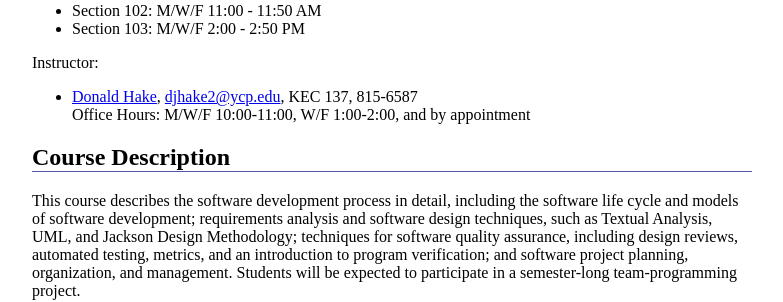
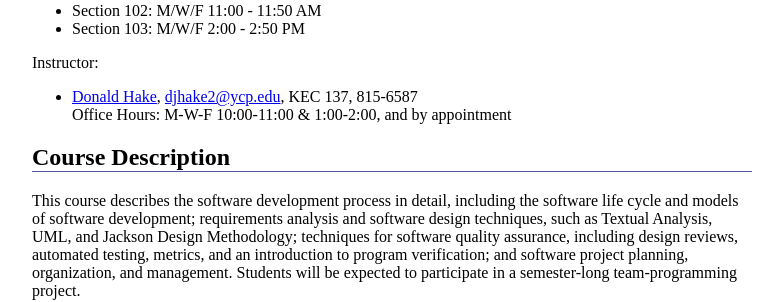
Before and after one commit to ycpcs/cs320-spring2020, a Jekyll site: the page built from syllabus.md, in a window 1280 px wide and 900 px high. Shown: the part 219-521 px from the top of the window, without its empty margins (248-1031 px from the left). Built offline with Jekyll 4.4.1, drawn with Linux system fonts in a browser that asks for light colours.

```diff
--- a/syllabus.md
+++ b/syllabus.md
@@ -16,7 +16,7 @@ Class times (all in KEC 119):
 
 Instructor:
 
--   [Donald Hake](https://www.ycp.edu/academics/kinsley-school-of-engineering-sciences-and-technology/faculty/hake-ii-donald-j.html), <djhake2@ycp.edu>, KEC 137, 815-6587<br /> Office Hours: M/W/F 10:00-11:00, W/F 1:00-2:00, and by appointment
+-   [Donald Hake](https://www.ycp.edu/academics/kinsley-school-of-engineering-sciences-and-technology/faculty/hake-ii-donald-j.html), <djhake2@ycp.edu>, KEC 137, 815-6587<br /> Office Hours: M-W-F 10:00-11:00 & 1:00-2:00, and by appointment
 
 Course Description
 ------------------
```
